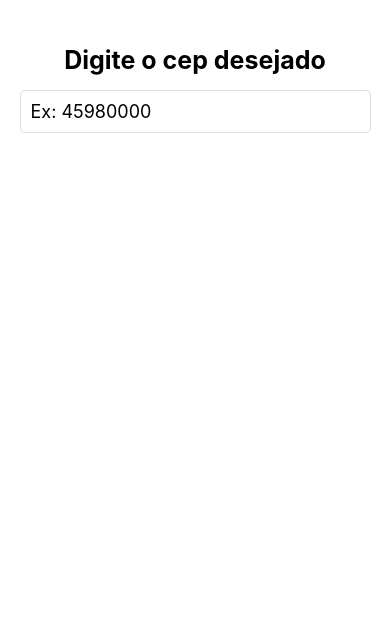
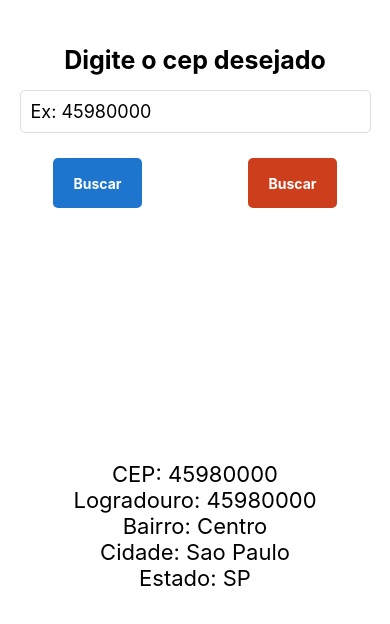
Before and after one commit to GuidoStocco/App_BuscadorCep, a React Native app: screen / in a window 390 px wide. Shown: the top 624 px of the page. Built offline with nearby package versions, Linux system fonts and the light colour scheme.

Commit message:
finalizado area dos botões e a area do resultado

```diff
--- a/App.js
+++ b/App.js
@@ -20,8 +20,22 @@ export default function App() {
         />
       </View>
 
-      <View>
+      <View style={styles.buttonArea}>
+          <TouchableOpacity style={[styles.btn, {backgroundColor: '#1d75cd'}]}>
+            <Text style={styles.textBtn}>Buscar</Text>
+          </TouchableOpacity>
 
+          <TouchableOpacity style={[styles.btn, {backgroundColor: '#cd3e1d'}]}>
+            <Text style={styles.textBtn}>Buscar</Text>
+          </TouchableOpacity>
+      </View>
+
+      <View style={styles.resultado}>
+        <Text style={styles.textResultado}>CEP: 45980000</Text>
+        <Text style={styles.textResultado}>Logradouro: 45980000</Text>
+        <Text style={styles.textResultado}>Bairro: Centro</Text>
+        <Text style={styles.textResultado}>Cidade: Sao Paulo</Text>
+        <Text style={styles.textResultado}>Estado: SP</Text>
       </View>
     </SafeAreaView>
   );
@@ -50,5 +64,32 @@ const styles = StyleSheet.create({
     borderColor: '#ddd',
     width: '90%',
     elevation: 1
+  },
+  buttonArea:{
+    flexDirection: 'row',
+    marginTop: 25,
+    justifyContent: 'space-around',
+    alignItems: 'center'
+  },
+  btn:{
+    height: 50,
+    justifyContent: 'center',
+    alignItems: 'center',
+    padding: 8,
+    paddingLeft: 20,
+    paddingRight: 20,
+    borderRadius: 5
+  },
+  textBtn:{
+    color: '#fff',
+    fontWeight: 'bold',
+  },
+  resultado:{
+    flex: 1,
+    justifyContent: 'center',
+    alignItems: 'center'
+  },
+  textResultado:{
+    fontSize: 22
   }
 });
```
